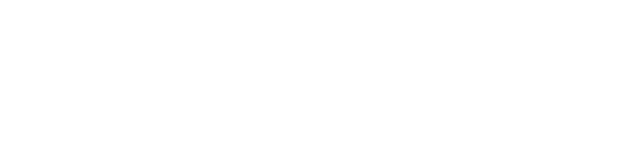
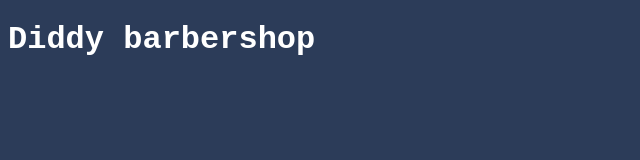
Before and after one commit to Maurits-Wolf-Aventus/diddy-barbershop, a plain HTML site: page index.html in a window 1280 px wide. Shown: the whole page, without its empty margins (0-640 px from the left). Drawn offline with Linux system fonts and the light colour scheme.

Commit message:
basic html & css

```diff
--- a/index.html
+++ b/index.html
@@ -1,7 +1,11 @@
 <!DOCTYPE html>
-<html>
-    <style src="stylesheet.css"></style>
+<html lang="nl">
+    <link rel="stylesheet" href="stylesheet.css">
+    <head>
+        <title>Diddy barbershop</title>
+    </head>
     <body>
-
+        <h1>Diddy barbershop</h1>
+        <p></p>
     </body>
 </html>
--- a/stylesheet.css
+++ b/stylesheet.css
@@ -0,0 +1,7 @@
+* {
+    font-family: 'Courier New', Courier, monospace;
+    color: #fff;
+}
+body {
+    background-color: #2c3c59;
+}
```
